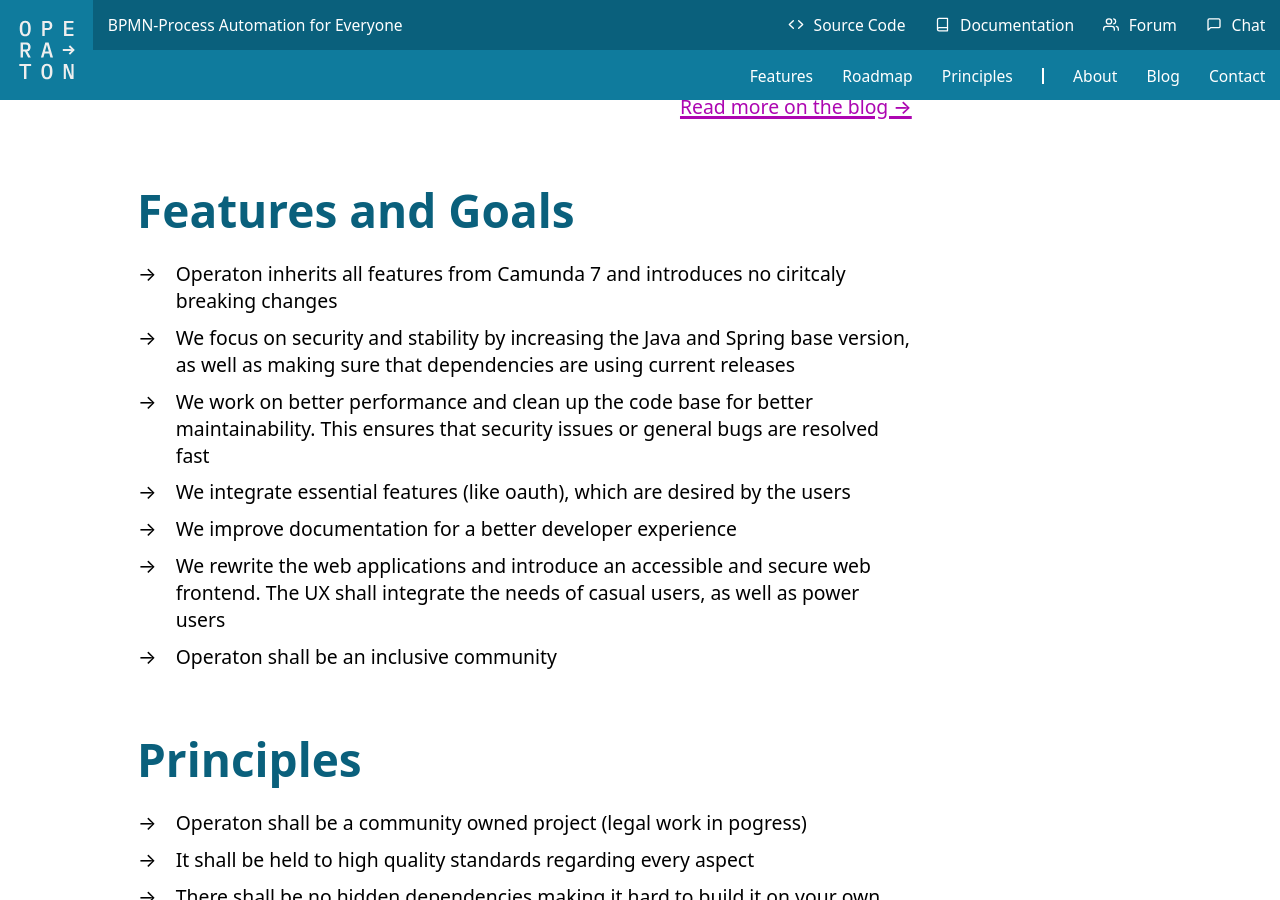
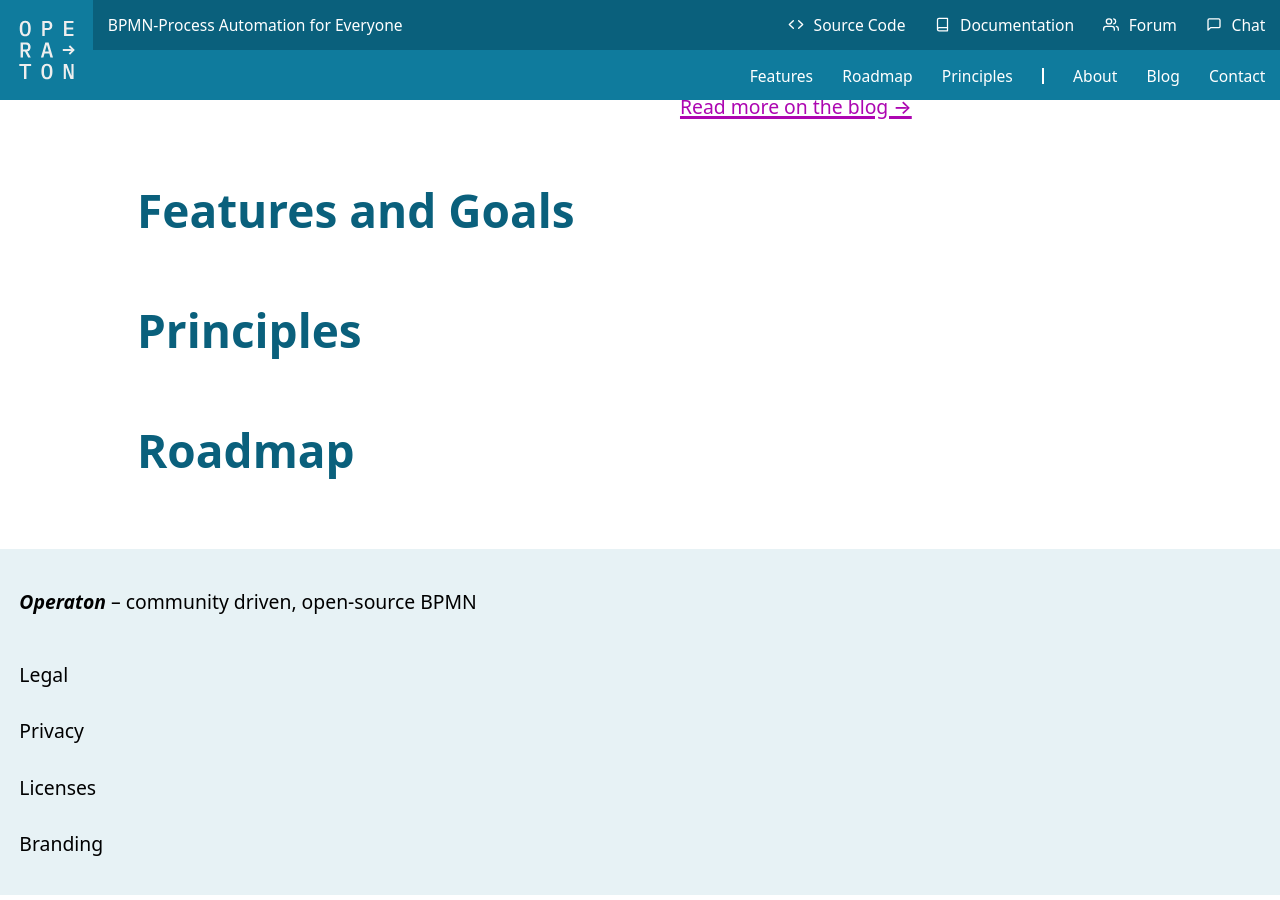
Before and after one commit to operaton/operaton.org, a Jekyll site: the page built from index.html, in a window 1280 px wide and 900 px high, scrolled down 766 px. Built offline with Jekyll 4.4.1, drawn with Linux system fonts in a browser that asks for light colours; some of the changed text lies outside the part shown.

Commit message:
exclusive accordion

```diff
--- a/index.html
+++ b/index.html
@@ -60,7 +60,7 @@
   </li>
 </menu>
 
-<details id="news" class="heading" open>
+<details id="news" class="heading" name="headings" open>
   <summary>
     <h2>News</h2>
   </summary>
@@ -78,7 +78,7 @@
   <a class="more" href="/blog">Read more on the blog →</a>
 </details>
 
-<details id="features" class="heading" open>
+<details id="features" class="heading" name="headings" open>
   <summary>
     <h2>Features and Goals</h2>
   </summary>
@@ -112,7 +112,7 @@
   </ul>
 </details>
 
-<details id="principles" class="heading" open>
+<details id="principles" class="heading" name="headings" open>
   <summary>
     <h2>Principles</h2>
   </summary>
@@ -131,7 +131,7 @@
   </ul>
 </details>
 
-<details id="roadmap" class="heading" open>
+<details id="roadmap" class="heading" name="headings" open>
   <summary>
     <h2>Roadmap</h2>
   </summary>
```
